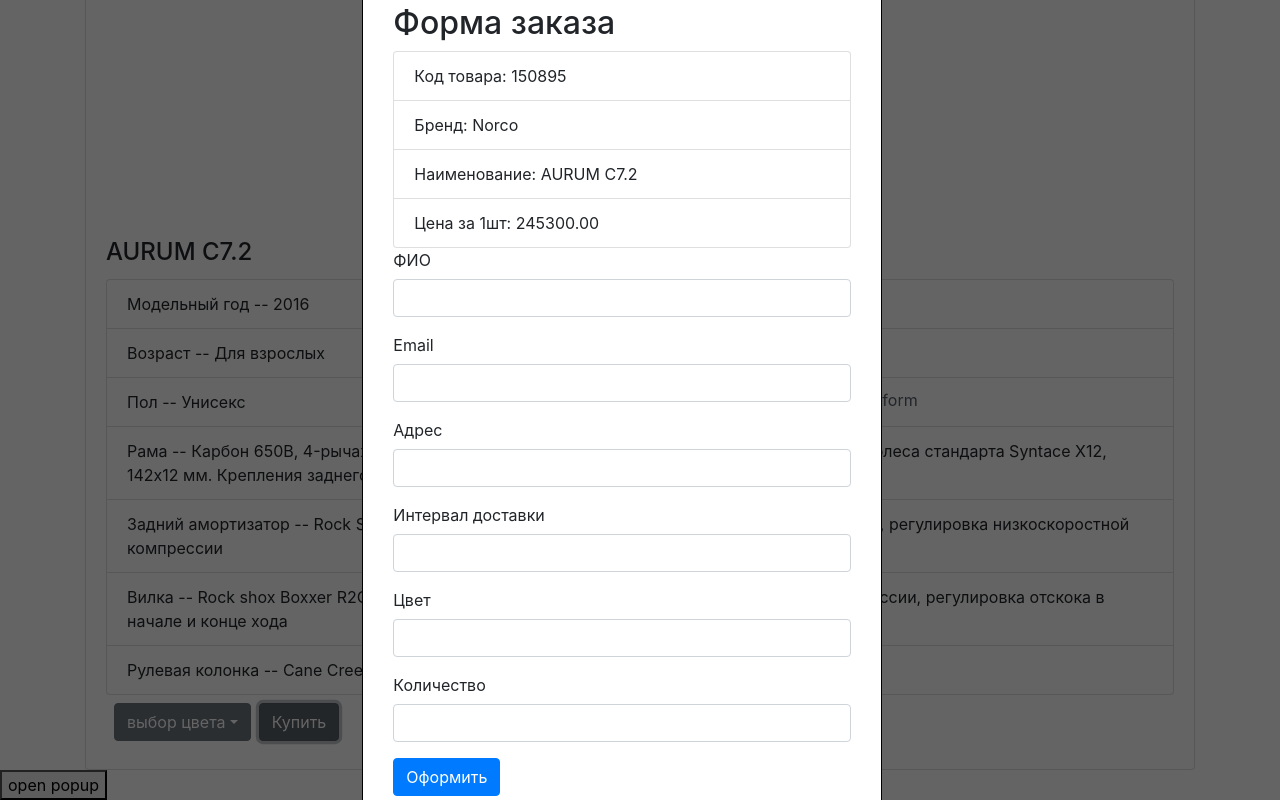
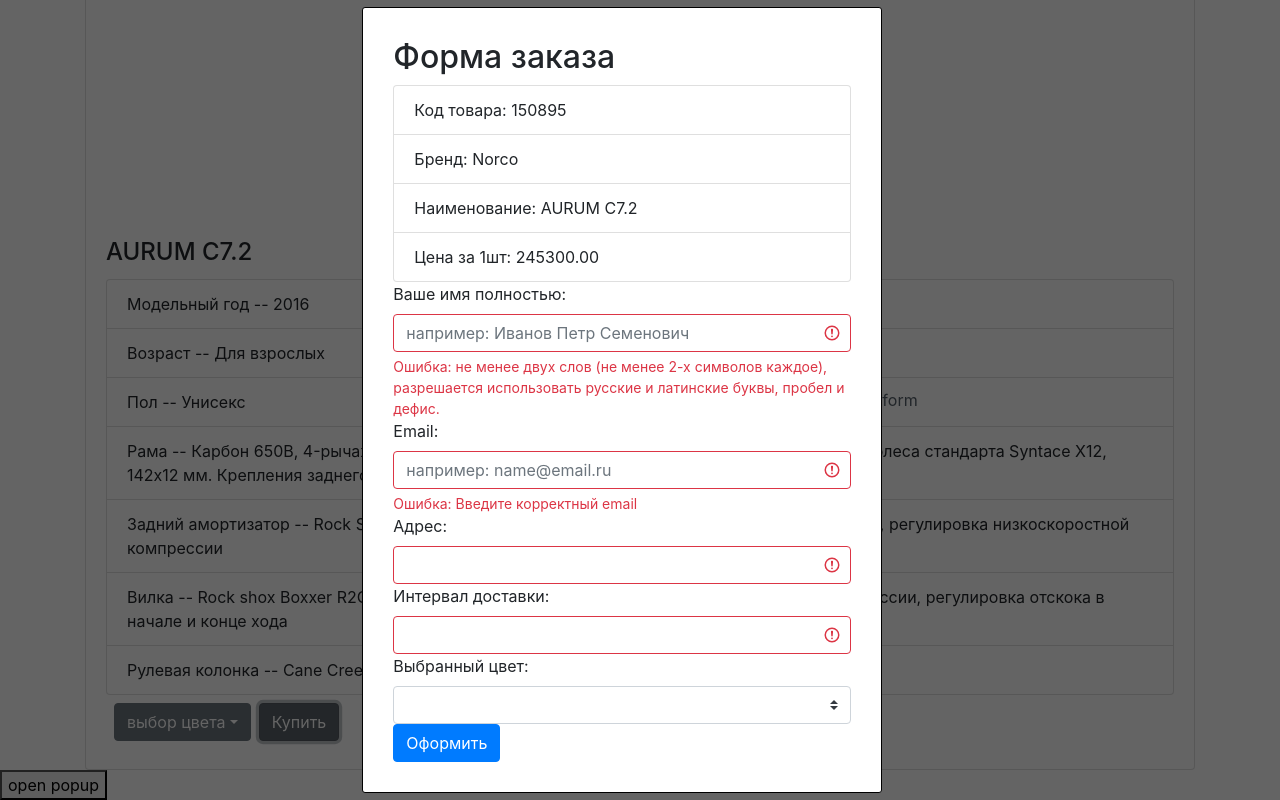
Before and after one commit to SergeiSuhoV/ms, a Nuxt app: page / in a window 1280 px wide. Both pictures are taken after a click on the button "Купить". Shown: the part 891-1691 px from the top of the page. Built offline with nearby package versions, Linux system fonts and the light colour scheme.

Commit message:
feat: Минимальная валидация

```diff
--- a/components/MOrderForm.vue
+++ b/components/MOrderForm.vue
@@ -10,12 +10,62 @@
       >
     </b-list-group>
     <b-form @submit.stop.prevent="onSubmit" id="">
+      <!-- Поле ФИО -->
+      <div role="name">
+        <label for="input-fields-fullName">Ваше имя полностью:</label>
+        <b-form-input
+          id="input-fields-fullName"
+          v-model="fields.fullName"
+          :state="fullNameState"
+          placeholder="например: Иванов Петр Семенович"
+          aria-describedby="input-fields-fullName-feedback"
+        ></b-form-input>
+        <!-- информер если не прошли валидацию -->
+        <b-form-invalid-feedback id="input-fields-fullName-feedback">
+          Ошибка: не менее двух слов (не менее 2-х символов каждое), разрешается
+          использовать русские и латинские буквы, пробел и дефис.
+        </b-form-invalid-feedback>
+      </div>
+      <!-- Поле почта -->
+      <div role="email">
+        <label for="input-fields-email">Email:</label>
+        <b-form-input
+          id="input-fields-email"
+          v-model="fields.email"
+          :state="emailState"
+          placeholder="например: name@email.ru"
+          aria-describedby="input-fields-email-feedback"
+        ></b-form-input>
+        <!-- информер если не прошли валидацию -->
+        <b-form-invalid-feedback id="input-fields-email-feedback">
+          Ошибка: Введите корректный email
+        </b-form-invalid-feedback>
+      </div>
+      <!-- Поле адрес -->
+      <div role="address">
+        <label for="input-fields-address">Адрес:</label>
+        <b-form-input
+          v-model="fields.address"
+          :state="addressState"
+        ></b-form-input>
+      </div>
+      <!-- Поле интервал доставки -->
+      <div role="delivery">
+        <label for="input-fields-delivery">Интервал доставки:</label>
+        <b-form-input
+          v-model="fields.delivery"
+          :state="deliveriState"
+        ></b-form-input>
+      </div>
+      <!-- Поле выбранный цвет -->
+      <div role="color-selected">
+        <label for="input-fields-select">Выбранный цвет:</label>
+        <b-form-select
+          v-model="dataColorSelect.selected"
+          :options="dataColorSelect.options"
+        ></b-form-select>
+      </div>
 
-      <template v-for="itemField of dataForm.parameters">
-        <b-form-group :key="itemField.name" :label="itemField.name">
-          <b-form-input></b-form-input>
-        </b-form-group>
-      </template>
       <!-- отправка формы -->
       <b-button type="submit" variant="primary">Оформить</b-button>
     </b-form>
@@ -30,6 +80,52 @@ export default {
       default: null,
     },
   },
+  data() {
+    return {
+      errors: [],
+      fields: {
+        email: "",
+        fullName: "",
+        address: "",
+        delivery: "",
+        colorSelected: "",
+        totalCount: "",
+      },
+      dataColorSelect: {
+        selected: { value: null, text: "Пожалуйста, выберите опцию" },
+        options: [
+          // { value: null, text: "Пожалуйста, выберите опцию" },
+          { value: "Красный", text: "Красный" },
+        ],
+      },
+    };
+  },
+  methods: {
+    isEmpty(str) {
+      return str.trim() === "";
+    },
+  },
+  computed: {
+    fullNameState() {
+      // TODO: Составить регулярку по ТЗ
+      const reg = /^(?=.{1,40}$)[а-яёА-ЯЁ]+(?:[-' ][а-яёА-ЯЁ]+)*$/;
+      return reg.test(this.fields.fullName);
+    },
+
+    emailState() {
+      const re =
+        /^(([^<>()[\]\\.,;:\s@"]+(\.[^<>()[\]\\.,;:\s@"]+)*)|(".+"))@((\[[0-9]{1,3}\.[0-9]{1,3}\.[0-9]{1,3}\.[0-9]{1,3}\])|(([a-zA-Z\-0-9]+\.)+[a-zA-Z]{2,}))$/;
+      return re.test(this.fields.email);
+    },
+
+    addressState() {
+      return !this.isEmpty(this.fields.address);
+    },
+
+    deliveriState() {
+      return !this.isEmpty(this.fields.delivery);
+    },
+  },
 };
 </script>
 
@@ -42,6 +138,4 @@ export default {
   border-radius: 3px;
   background-color: #ffffff;
 }
-.m-order-form__input_error {
-}
 </style>
```
